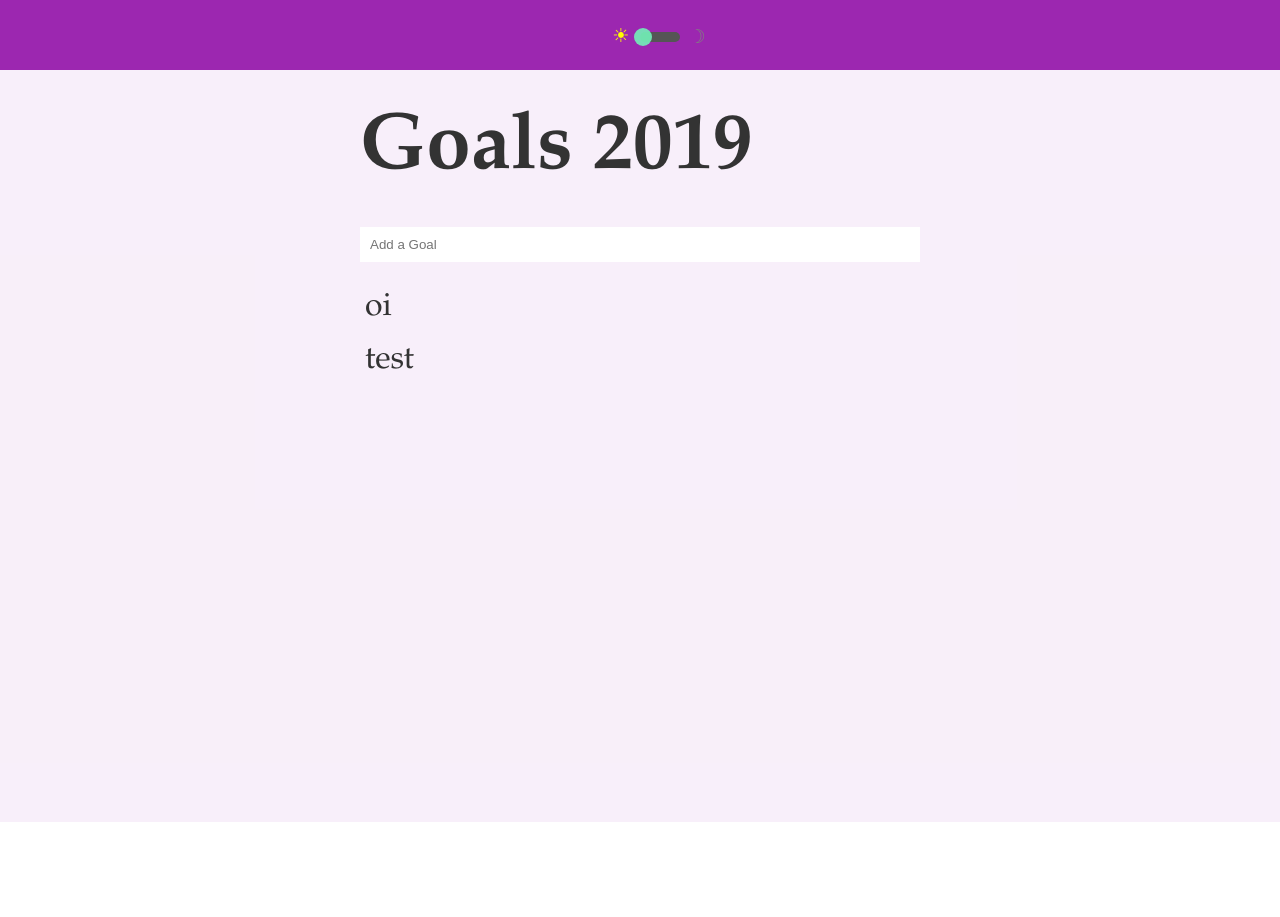
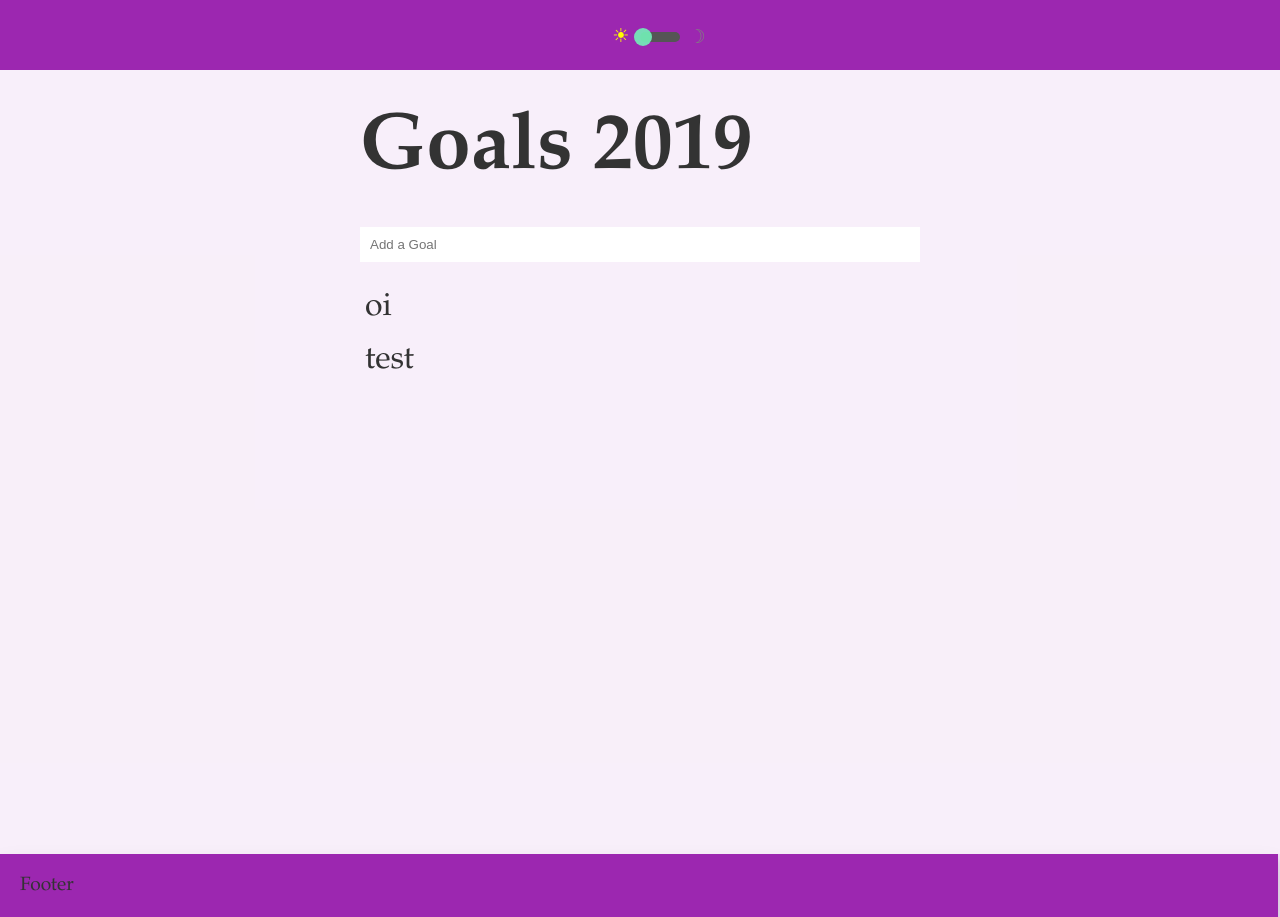
Before and after one commit to davidgeorgebell/Goals-2020, a React (Create React App) app: page / in a window 1280 px wide. Shown: the top 917 px of the page. Before the commit the page ends 854 px from the top, so only its background shows below. Built offline with nearby package versions, Linux system fonts and the light colour scheme.

Commit message:
Footer component

```diff
--- a/src/App.js
+++ b/src/App.js
@@ -6,6 +6,7 @@
 import GoalContextProvider from './contexts/GoalContext';
 import GoalForm from './components/GoalForm';
 import Title from './components/Title';
+import Footer from './components/Footer';
 
 function App() {
   const { darkMode, setDarkMode } = useContext(ThemeContext);
@@ -19,6 +20,7 @@
             <GoalForm />
             <GoalList />
           </main>
+          <Footer />
         </div>
       </div>
     </GoalContextProvider>
--- /dev/null
+++ b/src/components/Footer.js
@@ -0,0 +1,14 @@
+import React from 'react';
+
+import '../styles/footer.css';
+
+const Footer = ({ darkMode, setDarkMode }) => {
+  return (
+    <div className={darkMode ? 'dark-mode' : 'light-mode'}>
+      <div className='footer-container'>
+        <footer>Footer</footer>
+      </div>
+    </div>
+  );
+};
+export default Footer;
--- /dev/null
+++ b/src/styles/footer.css
@@ -0,0 +1,19 @@
+footer {
+  width: 100%;
+  display: flex;
+  background-color: #9c27b0;
+  transition: background-color 0.5s ease-out;
+  padding: 20px;
+  box-shadow: 0 10px 20px rgba(0, 0, 0, 0.1), 0 6px 6px rgba(0, 0, 0, 0.1);
+}
+.footer-container {
+  display: flex;
+  margin: 0 auto;
+  font-size: 1.2em;
+  background: none;
+  border: none;
+  cursor: pointer;
+  transition: color 0.3s ease;
+  margin-top: 4px;
+  margin-right: 2px;
+}
--- a/src/styles/index.css
+++ b/src/styles/index.css
@@ -24,6 +24,10 @@
   transition: background-color 0.5s ease-out;
 }
 .dark-mode nav {
+  background-color: #262335;
+  transition: background-color 0.5s ease-out;
+}
+.dark-mode footer {
   background-color: #262335;
   transition: background-color 0.5s ease-out;
 }
```
